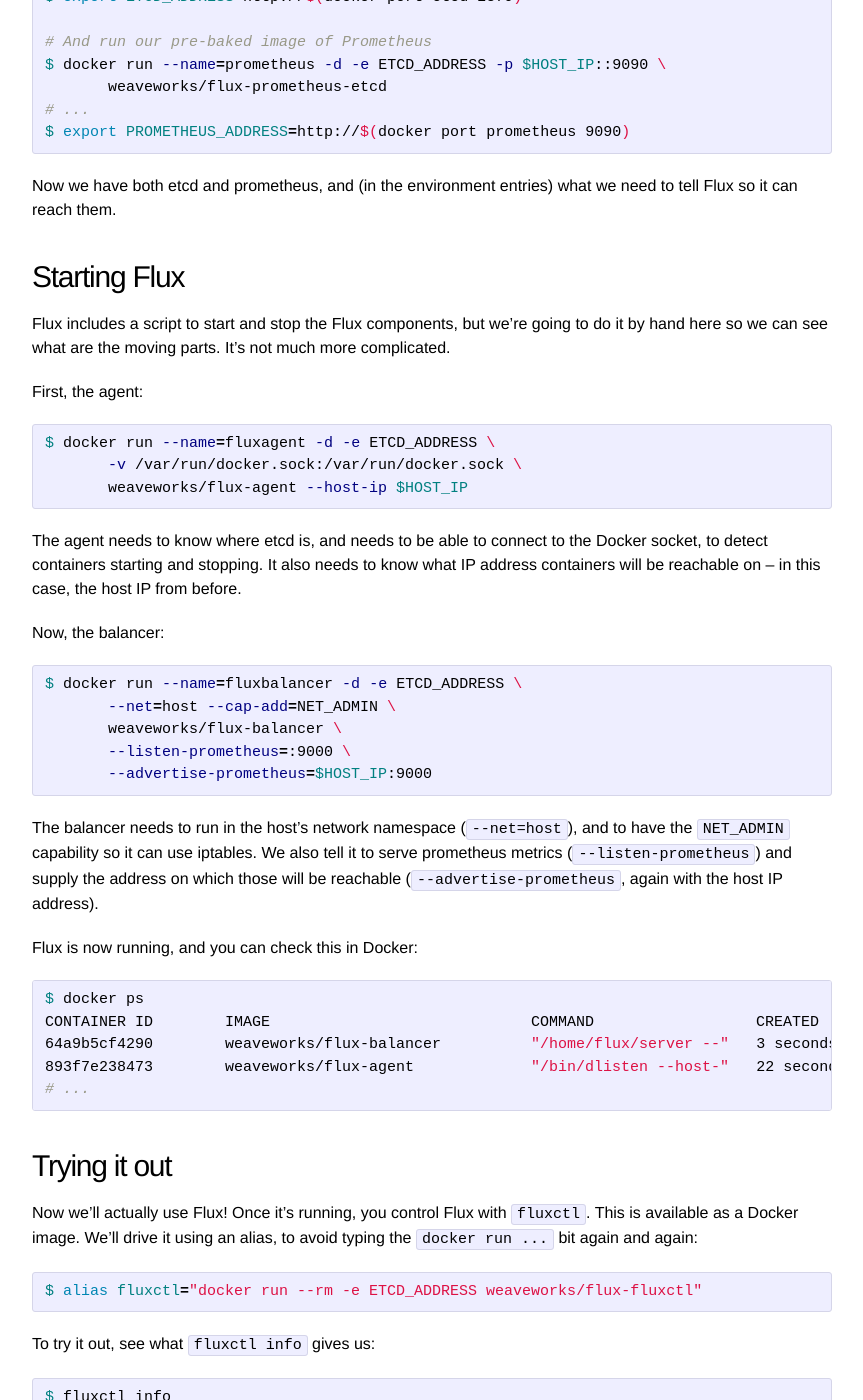
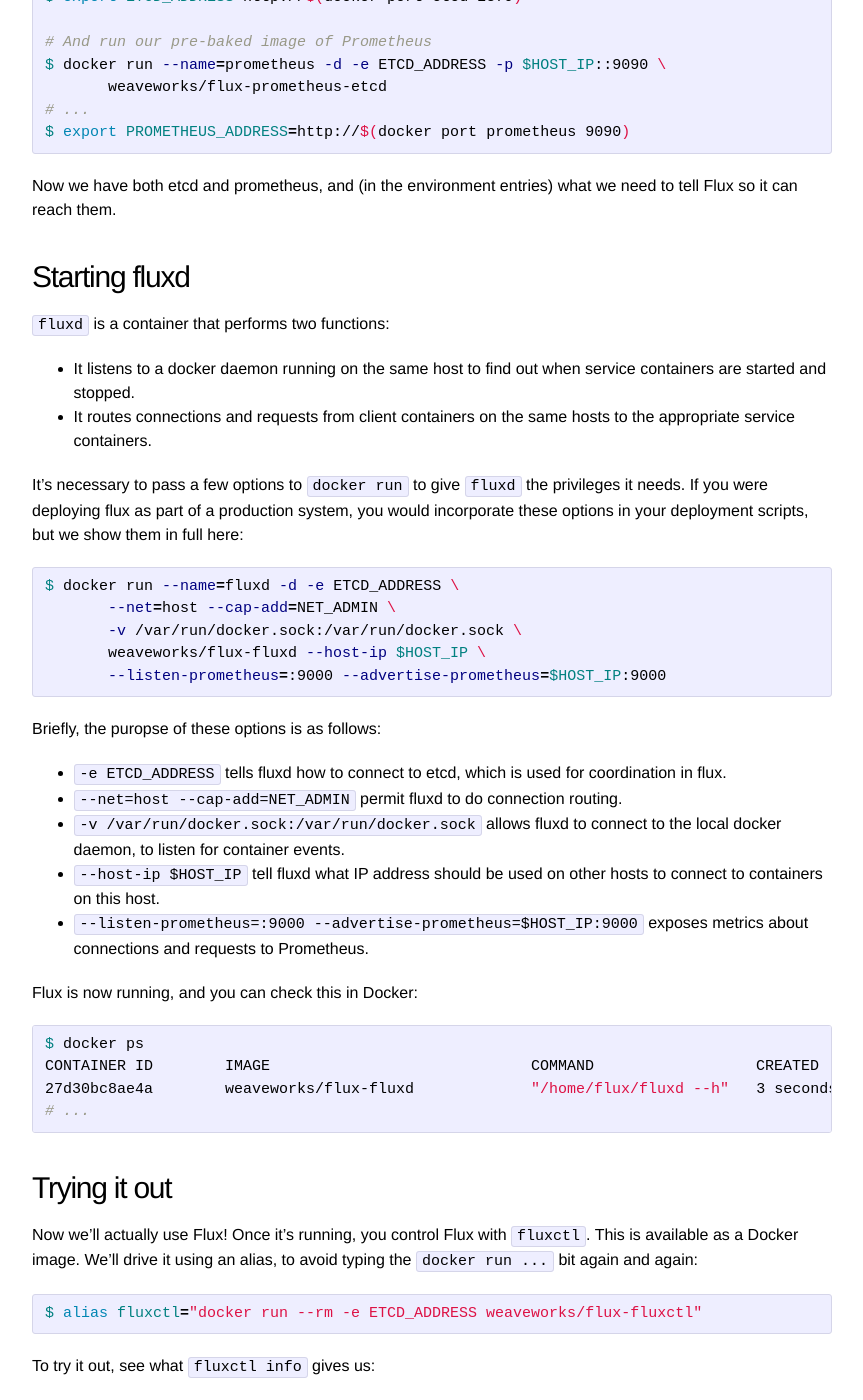
Before and after one commit to weaveworks-experiments/flux-classic, a Jekyll site: the page built from site/getstarted.md, in a window 1280 px wide and 1400 px high, scrolled down 855 px. Shown: the whole window, without its empty margins (208-1071 px from the left). Built offline with Jekyll 4.4.1, drawn with Linux system fonts in a browser that asks for light colours; some of the changed text lies outside the part shown.

Commit message:
Update the "getting started" doc for fluxd

````diff
--- a/site/_includes/contents.html
+++ b/site/_includes/contents.html
@@ -5,7 +5,7 @@
 
 <h4>Guides</h4>
 <ul>
-  <li><a href="getstarted">Getting Flux running</a></li>
+  <li><a href="getstarted">Getting started with Flux</a></li>
   <li><a href="swarm">Using Flux with Docker Swarm</a></li>
 </ul>
 
--- a/site/getstarted.md
+++ b/site/getstarted.md
@@ -49,48 +49,46 @@
 Now we have both etcd and prometheus, and (in the environment entries)
 what we need to tell Flux so it can reach them.
 
-## Starting Flux
+## Starting fluxd
 
-Flux includes a script to start and stop the Flux components, but
-we're going to do it by hand here so we can see what are the moving
-parts. It's not much more complicated.
+`fluxd` is a container that performs two functions:
 
-First, the agent:
+* It listens to a docker daemon running on the same host to find out
+when service containers are started and stopped.
+* It routes connections and requests from client containers on the same
+hosts to the appropriate service containers.
+
+It's necessary to pass a few options to `docker run` to give `fluxd`
+the privileges it needs.  If you were deploying flux as part of a
+production system, you would incorporate these options in your
+deployment scripts, but we show them in full here:
 
 ```sh
-$ docker run --name=fluxagent -d -e ETCD_ADDRESS \
+$ docker run --name=fluxd -d -e ETCD_ADDRESS \
+       --net=host --cap-add=NET_ADMIN \
        -v /var/run/docker.sock:/var/run/docker.sock \
-       weaveworks/flux-agent --host-ip $HOST_IP
+       weaveworks/flux-fluxd --host-ip $HOST_IP \
+       --listen-prometheus=:9000 --advertise-prometheus=$HOST_IP:9000
 ```
 
-The agent needs to know where etcd is, and needs to be able to connect
-to the Docker socket, to detect containers starting and stopping. It
-also needs to know what IP address containers will be reachable on --
-in this case, the host IP from before.
+Briefly, the puropse of these options is as follows:
 
-Now, the balancer:
-
-```sh
-$ docker run --name=fluxbalancer -d -e ETCD_ADDRESS \
-       --net=host --cap-add=NET_ADMIN \
-       weaveworks/flux-balancer \
-       --listen-prometheus=:9000 \
-       --advertise-prometheus=$HOST_IP:9000
-```
-
-The balancer needs to run in the host's network namespace
-(`--net=host`), and to have the `NET_ADMIN` capability so it can use
-iptables. We also tell it to serve prometheus metrics
-(`--listen-prometheus`) and supply the address on which those will be
-reachable (`--advertise-prometheus`, again with the host IP address).
+* `-e ETCD_ADDRESS` tells fluxd how to connect to etcd, which is used for
+coordination in flux.
+* `--net=host --cap-add=NET_ADMIN` permit fluxd to do connection routing.
+* `-v /var/run/docker.sock:/var/run/docker.sock` allows fluxd to connect
+to the local docker daemon, to listen for container events.
+* `--host-ip $HOST_IP` tell fluxd what IP address should be used on other
+hosts to connect to containers on this host.
+* `--listen-prometheus=:9000 --advertise-prometheus=$HOST_IP:9000`
+exposes metrics about connections and requests to Prometheus.
 
 Flux is now running, and you can check this in Docker:
 
 ```sh
 $ docker ps
 CONTAINER ID        IMAGE                             COMMAND                  CREATED             STATUS              PORTS                                                         NAMES
-64a9b5cf4290        weaveworks/flux-balancer          "/home/flux/server --"   3 seconds ago       Up 3 seconds                                                                      fluxbalancer
-893f7e238473        weaveworks/flux-agent             "/bin/dlisten --host-"   22 seconds ago      Up 21 seconds                                                                     fluxagent
+27d30bc8ae4a        weaveworks/flux-fluxd             "/home/flux/fluxd --h"   3 seconds ago      Up 3 seconds                                                                    fluxd
 # ...
 ```
 
````
